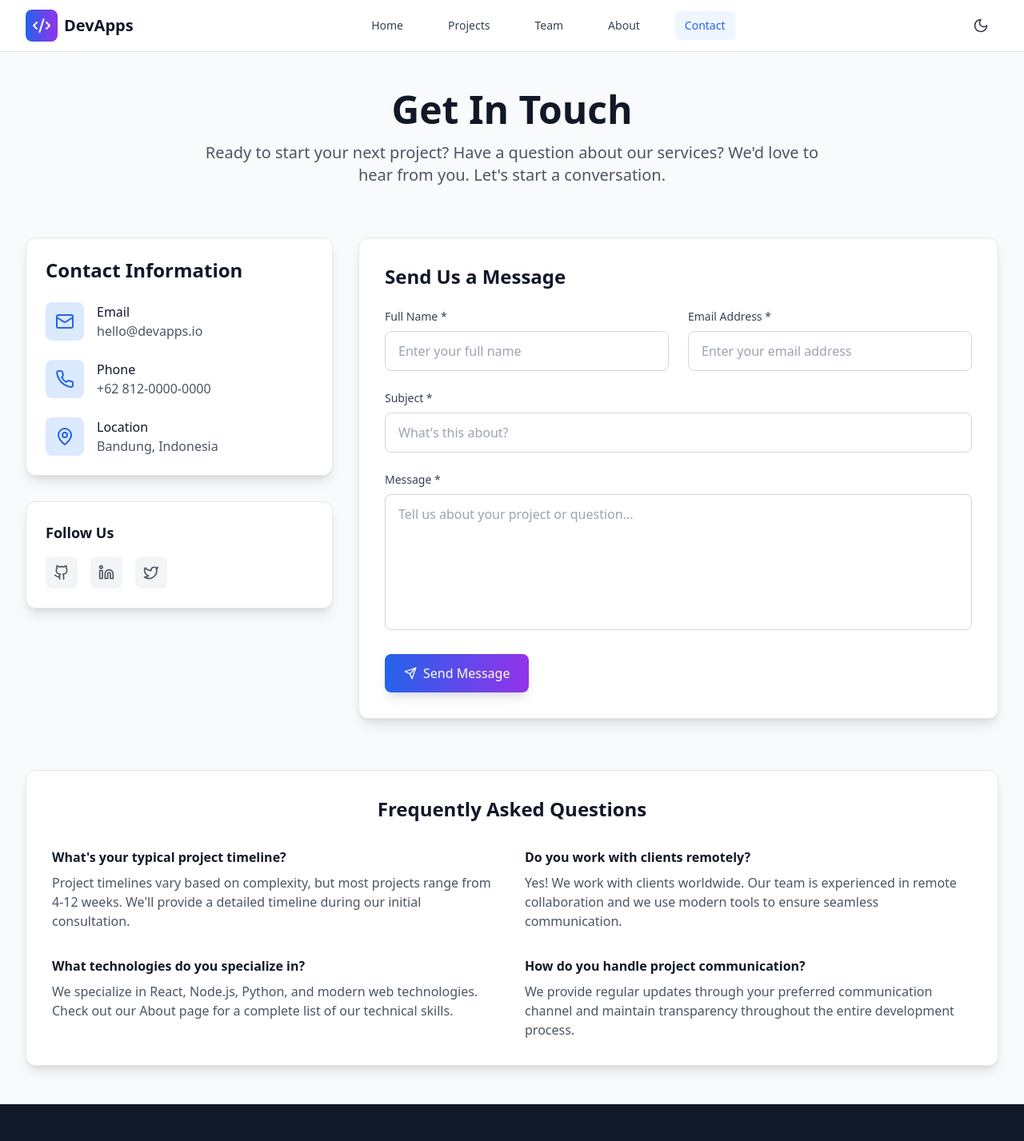
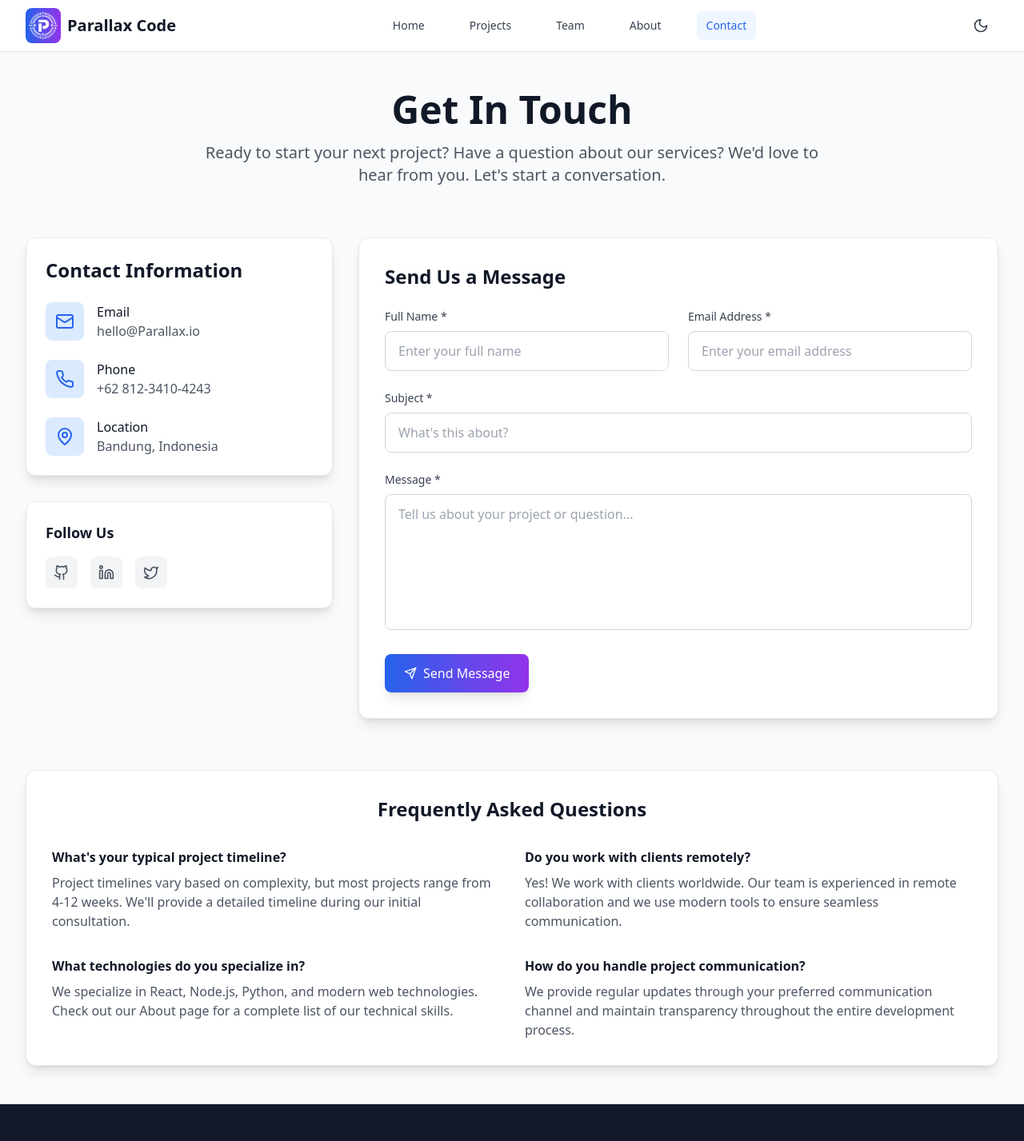
Before and after one commit to syahrizall/portfolio-teams, a React (Vite) app: page /#/contact in a window 1280 px wide. Shown: the top 1427 px of the page at 80% size. Built offline with nearby package versions, Linux system fonts and the light colour scheme.

Commit message:
change new logo, link, and name (#1)

```diff
--- a/index.html
+++ b/index.html
@@ -4,8 +4,8 @@
     <meta charset="UTF-8" />
     <link rel="icon" type="image/svg+xml" href="/vite.svg" />
     <meta name="viewport" content="width=device-width, initial-scale=1.0" />
-    <title>DevApps - Building the Future Together</title>
-    <meta name="description" content="DevApps is a passionate team of developers creating innovative solutions. Specializing in web development, mobile apps, and modern technologies.">
+    <title>Parallax Code - Building the Future Together</title>
+    <meta name="description" content="Parallax Code is a passionate team of developers creating innovative solutions. Specializing in web development, mobile apps, and modern technologies.">
   </head>
   <body>
     <div id="root"></div>
--- a/src/components/Layout/Footer.tsx
+++ b/src/components/Layout/Footer.tsx
@@ -11,9 +11,10 @@ const Footer: React.FC = () => {
           <div className="col-span-1 md:col-span-2">
             <div className="flex items-center space-x-2 mb-4">
               <div className="p-2 bg-gradient-to-r from-blue-600 to-purple-600 rounded-lg">
-                <Code2 className="w-6 h-6 text-white" />
+                {/* <Code2 className="w-6 h-6 text-white" /> */}
+                <img src="/portfolio-teams/Parallax_img.png" alt="Parallax Icon" className="w-9 h-9 text-white" />
               </div>
-              <span className="text-xl font-bold">DevApps</span>
+              <span className="text-xl font-bold">Parallax Code</span>
             </div>
             <p className="text-gray-400 mb-4 max-w-md">
               We are a passionate team of developers creating innovative solutions
@@ -95,7 +96,7 @@ const Footer: React.FC = () => {
 
         <div className="border-t border-gray-800 mt-8 pt-8 text-center">
           <p className="text-gray-400">
-            &copy; {new Date().getFullYear()} DevApps. All rights reserved.
+            &copy; {new Date().getFullYear()} Parallax Code. All rights reserved.
           </p>
         </div>
       </div>
--- a/src/components/Layout/Header.tsx
+++ b/src/components/Layout/Header.tsx
@@ -25,11 +25,12 @@ const Header: React.FC = () => {
         <div className="flex justify-between items-center h-16">
           {/* Logo */}
           <Link to="/" className="flex items-center space-x-2">
-            <div className="p-2 bg-gradient-to-r from-blue-600 to-purple-600 rounded-lg">
-              <Code2 className="w-6 h-6 text-white" />
+            <div className="p-1 bg-gradient-to-r from-blue-600 to-purple-600 rounded-lg">
+              {/* <Code2 className="w-6 h-6 text-white" /> */}
+              <img src="/portfolio-teams/Parallax_img.png" alt="Parallax Icon" className="w-9 h-9 text-white" />
             </div>
             <span className="text-xl font-bold text-gray-900 dark:text-white">
-              DevApps
+              Parallax Code
             </span>
           </Link>
 
--- a/src/pages/About.tsx
+++ b/src/pages/About.tsx
@@ -41,7 +41,7 @@ const About: React.FC = () => {
         {/* Header */}
         <div className="text-center mb-16">
           <h1 className="text-4xl md:text-5xl font-bold text-gray-900 dark:text-white mb-4">
-            About DevApps
+            About Parallax Code
           </h1>
           <p className="text-xl text-gray-600 dark:text-gray-300 max-w-3xl mx-auto">
             We are more than just a development team – we're innovators, problem-solvers,
@@ -58,7 +58,7 @@ const About: React.FC = () => {
               </h2>
               <div className="prose prose-lg max-w-none text-gray-600 dark:text-gray-300">
                 <p className="mb-6">
-                  DevApps was born from a shared vision: to create a development team that
+                  Parallax Code was born from a shared vision: to create a development team that
                   combines technical excellence with creative innovation. What started as a group
                   of passionate developers working on side projects has evolved into a full-service
                   development team capable of tackling complex challenges across industries.
--- a/src/pages/Contact.tsx
+++ b/src/pages/Contact.tsx
@@ -51,14 +51,14 @@ const Contact: React.FC = () => {
     {
       icon: Mail,
       title: 'Email',
-      content: 'hello@devapps.io',
-      link: 'mailto:hello@devapps.io'
+      content: 'hello@Parallax.io',
+      link: 'mailto:hello@Parallax.io'
     },
     {
       icon: Phone,
       title: 'Phone',
-      content: '+62 812-0000-0000',
-      link: 'tel:+6281200000000'
+      content: '+62 812-3410-4243',
+      link: 'wa.me/+6281234104243'
     },
     {
       icon: MapPin,
@@ -72,19 +72,22 @@ const Contact: React.FC = () => {
     {
       icon: Github,
       name: 'GitHub',
-      url: 'https://github.com/devteampro',
+      // url: 'https://github.com/devteampro',
+      url: '#',
       color: 'hover:text-gray-900 dark:hover:text-white'
     },
     {
       icon: Linkedin,
       name: 'LinkedIn',
-      url: 'https://linkedin.com/company/devteampro',
+      // url: 'https://linkedin.com/company/devteampro',
+      url: '#',
       color: 'hover:text-blue-600'
     },
     {
       icon: Twitter,
       name: 'Twitter',
-      url: 'https://twitter.com/devteampro',
+      // url: 'https://twitter.com/devteampro',
+      url: '#',
       color: 'hover:text-blue-400'
     }
   ];
```
Also changed, not shown: Parallax_img.png (added).
